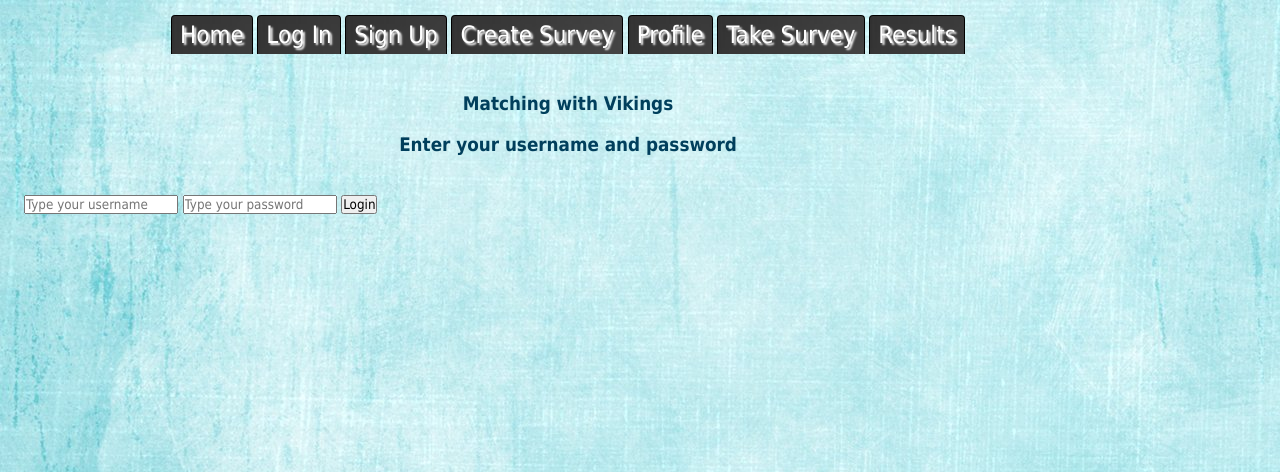
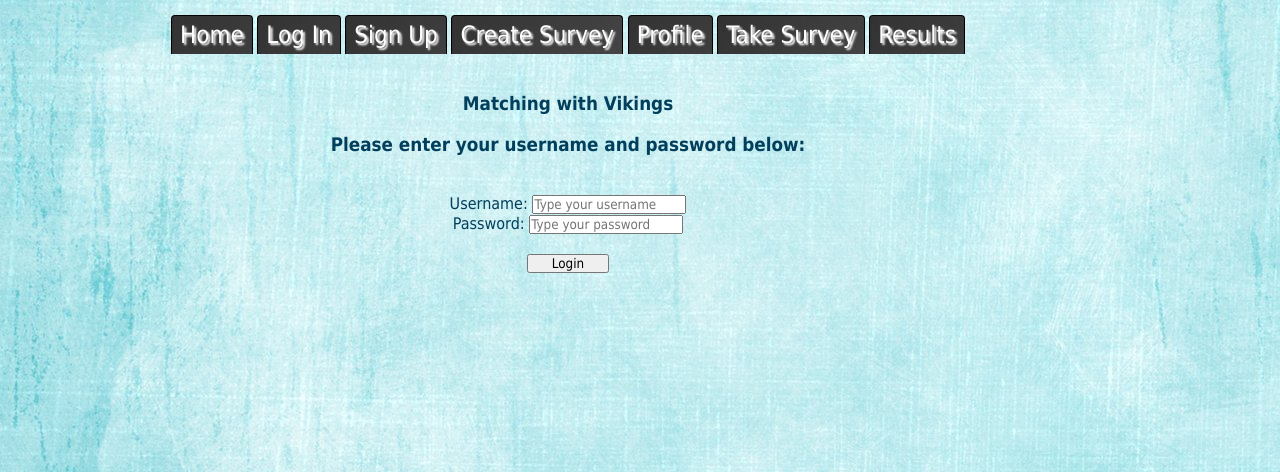
Before and after one commit to dlevylambert/Vikings, a Flask app: page /login in a window 1280 px wide. Shown: the top 472 px of the page. Run offline with Flask 2, Linux system fonts and the light colour scheme; parts of the project's set-up code (start-up, migrations or seed data) failed here and were passed over; some libraries are stand-ins or nearby versions.

Commit message:
changed some layout on the login page

```diff
--- a/static/css/main.css
+++ b/static/css/main.css
@@ -61,7 +61,6 @@ ul#tabnav form button:hover { /* settings for hover effect */
                    }
 h3 {
 margin: 20px 20px;
-font-size: 50
 }
 form {
                    display: inline;
--- a/templates/login.html
+++ b/templates/login.html
@@ -10,12 +10,14 @@
 
   <br>
   <center>    <h3>Matching with Vikings</h3>
-<h3>Enter your username and password</h2></center><br>
-  <div id="input">
+<h3>Please enter your username and password below:</h2></center><br>
+  <div id="input" align = "center">
     <form action="" method="POST">
-      <input type="text" name="Username" class="" placeholder="Type your username"></input>
-      <input type="password" name="Password" class="" placeholder="Type your password" ></input>
-      <input class="button" type="submit" name="submitlogin" value="Login" class=""></input>
+      Username: <input type="text" name="Username" class="" placeholder="Type your username"></input>
+<br>
+      Password: <input type="password" name="Password" class="" placeholder="Type your password" ></input>
+<br><br>
+      <input class="button" type="submit" name="submitlogin" value="      Login      " class=""></input>
       <br><br>
     </form>
   </div>
```
